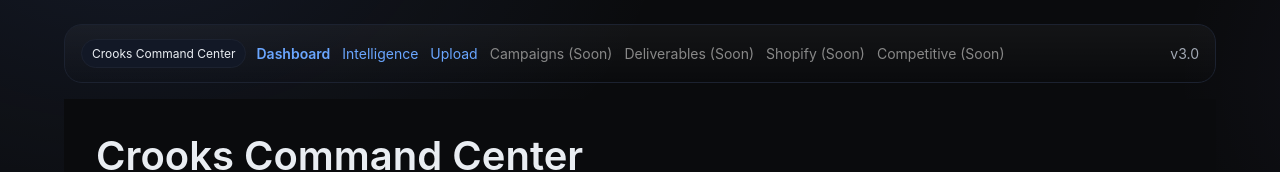
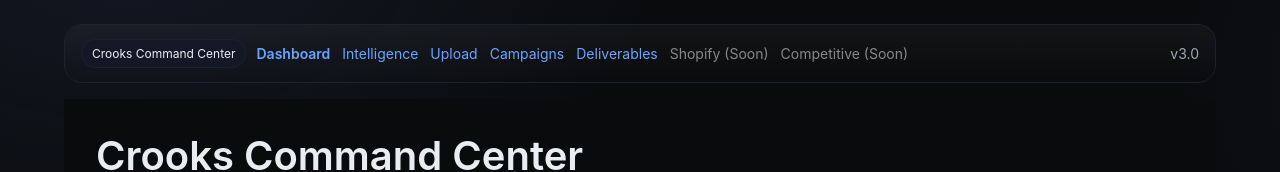
Before and after one commit to Jillian-ignited/Crooks-Command-Center-V2, a Next.js app in the folder frontend/: page / in a window 1280 px wide. Shown: the top 172 px of the page. Built offline with nearby package versions, Linux system fonts and the light colour scheme; no server answers.

Commit message:
Update Layout.js

```diff
--- a/frontend/components/Layout.js
+++ b/frontend/components/Layout.js
@@ -10,9 +10,8 @@ export default function Layout({ children }) {
             <Link href="/" style={{ fontWeight: '600' }}>Dashboard</Link>
             <Link href="/intelligence">Intelligence</Link>
             <Link href="/upload">Upload</Link>
-            {/* Coming soon */}
-            <Link href="/campaigns" style={{ color: '#888' }}>Campaigns (Soon)</Link>
-            <Link href="/deliverables" style={{ color: '#888' }}>Deliverables (Soon)</Link>
+            <Link href="/campaigns">Campaigns</Link>
+            <Link href="/deliverables">Deliverables</Link>
             <Link href="/shopify" style={{ color: '#888' }}>Shopify (Soon)</Link>
             <Link href="/competitive" style={{ color: '#888' }}>Competitive (Soon)</Link>
           </nav>
```
